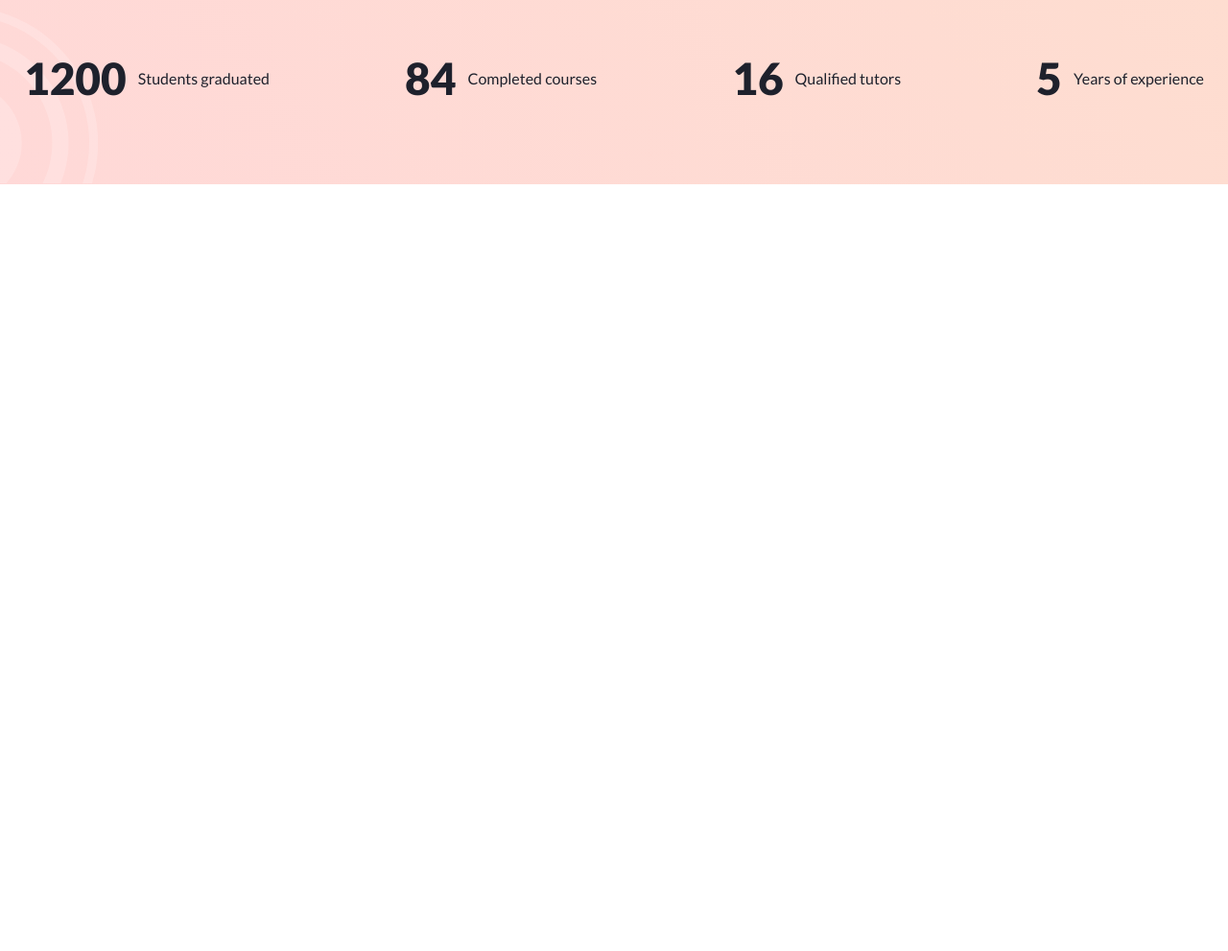
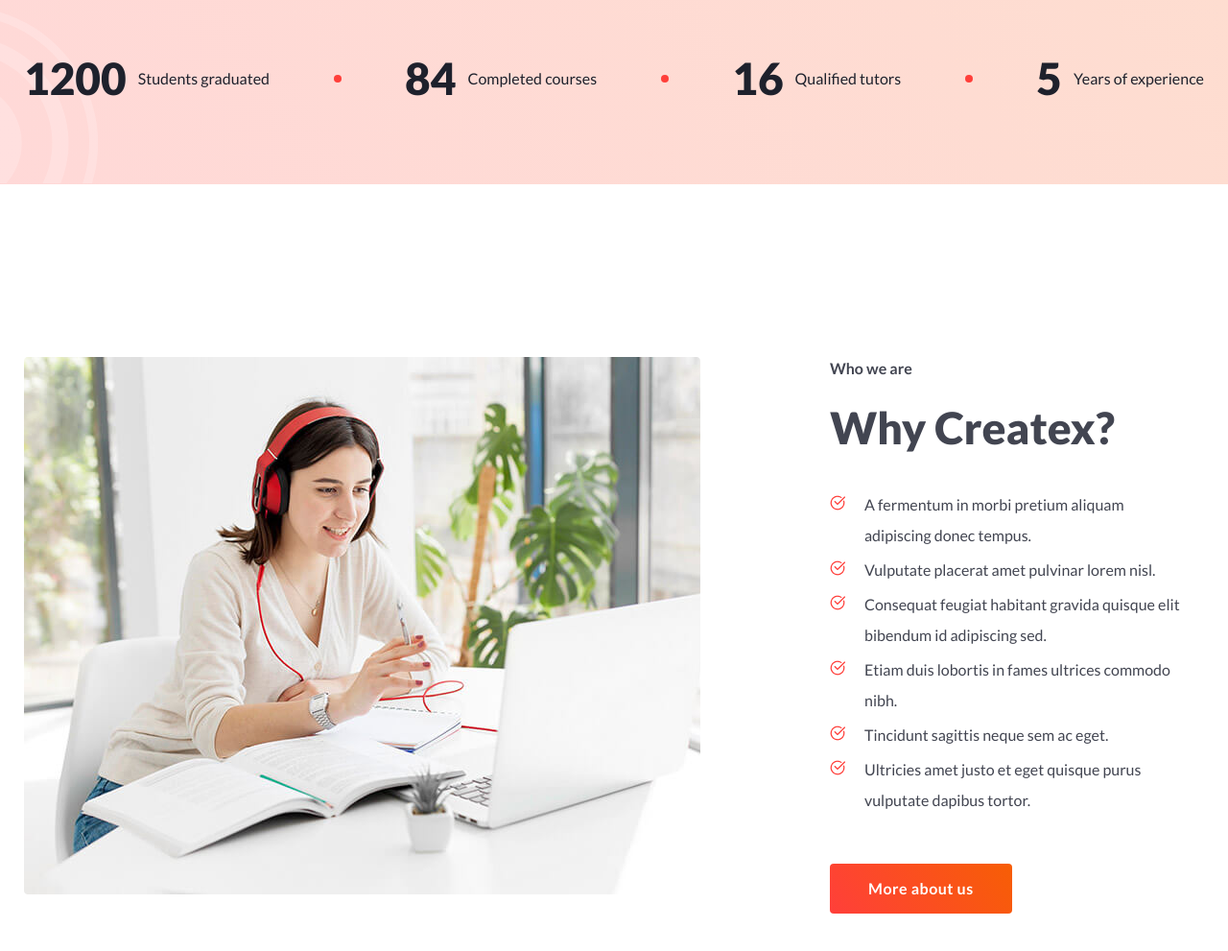
Before and after one commit to VitaliiDiurd/lessons, a plain HTML site: page lesson_15/index.html in a window 1280 px wide. Shown: the part 889-1880 px from the top of the page at 96% size. Before the commit the page ends 1180 px from the top, so only its background shows below. Drawn offline with Linux system fonts and the light colour scheme.

Commit message:
Add files via upload

```diff
--- a/lesson_15/css/style.css
+++ b/lesson_15/css/style.css
@@ -158,7 +158,7 @@ body {
    height: 52px;
    border-radius: 50%;
    transition: background-color 0.3s ease 0s;
-   background: #FF3F3A url('../img/icons/play.svg') center no-repeat;
+   background: #FF3F3A url(../img/play.png) center no-repeat;
 }
 
 .body-main__play:hover::after {
@@ -209,19 +209,8 @@ body {
 }
 
 .body-main__image {
-   /* max-width: 602px; */
-
-   /* Дуже цікавий підхід */
-
-   /* Якщо відсоток від ширини об'єкту */
    max-width: 107.8%;
    transform: translate(7.8%, 0px);
-
-   /* Якщо конкретне значення*/
-   /*
-	max-width: 100%;
-	margin-right: -47px;
-	*/
 }
 
 .advantages-main {
@@ -251,9 +240,10 @@ body {
 }
 
 .advantages-main__circle {
-   border-radius: 50%;
+   border-radius: 100%;
    flex: 0 0 8px;
    height: 8px;
+   weight: 8px;
    background: #FF3F3A;
 }
 
@@ -317,3 +307,59 @@ body {
    bottom: 18%;
    right: -1.5%;
 }
+
+.content-main_text ul {
+   margin-bottom: 50px;
+}
+
+.content-main_text li {
+   font-weight: 400;
+   font-size: 16px;
+   line-height: 200%;
+   margin-bottom: 4px;
+   padding-left: 36px;
+   background: url(../img/vector.png) 0 6px no-repeat;
+}
+
+
+.main-reasons__container {
+   margin-bottom: 180px;
+   margin-top: 180px;
+}
+
+.main-reasons__container {
+   flex: 0 1 50%;
+   padding-right: 40px;
+   align-self: center;
+}
+
+.main-reasons__media {
+   flex: 0 1 50%;
+}
+
+.main-reasons__image {
+   max-width: 107.8%;
+   transform: translate(7.8%, 0px);
+}
+
+.content-main {}
+
+.main-reasons__container {
+   display: flex;
+}
+
+.content-main {
+   padding-left: 135px;
+}
+
+.content-main__title {
+   font-size: 16px;
+   font-weight: 700;
+   margin-bottom: 15px;
+}
+
+.content-main_title {
+   font-size: 46px;
+   font-weight: 900;
+   margin-bottom: 30px;
+}
--- a/lesson_15/index.html
+++ b/lesson_15/index.html
@@ -8,7 +8,7 @@
    <link rel="stylesheet" href="css/reset.css">
    <link rel="stylesheet" href="css/style.css">
    <link rel="stylesheet" href="css/common.css">
-   <title>Lesson 15</title>
+   <title>Lesson 17</title>
 </head>
 
 <body>
@@ -69,13 +69,22 @@
                   <div class="item-advantages__value">1200</div>
                   <div class="item-advantages__text">Students graduated</div>
                </div>
+               <div class="advantages-main__circle ">
+                  <a href="" class=""><span></span></a>
+               </div>
                <div class="advantages-main__item item-advantages">
                   <div class="item-advantages__value">84</div>
                   <div class="item-advantages__text">Completed courses</div>
                </div>
+               <div class="advantages-main__circle ">
+                  <a href="" class=""><span></span></a>
+               </div>
                <div class="advantages-main__item item-advantages">
                   <div class="item-advantages__value">16</div>
                   <div class="item-advantages__text">Qualified tutors</div>
+               </div>
+               <div class="advantages-main__circle ">
+                  <a href="" class=""><span></span></a>
                </div>
                <div class="advantages-main__item item-advantages">
                   <div class="item-advantages__value">5</div>
@@ -94,6 +103,34 @@
             <div class="decor-main__item decor-main__item--6"></div>
          </div>
       </section>
+
+      <section class="page_main main-reasons">
+         <div class="main-reasons__container">
+            <div class="main-reasons_media">
+               <a href="" class="main-reasons__image">
+                  <img src="img/women.png" alt="Women">
+               </a>
+            </div>
+            <div class="main-reasons content-main">
+               <h3 class="content-main__title">Who we are </h2>
+                  <h2 class="content-main_title">Why Createx? </h2>
+                  <div class="content-main_text">
+                     <ul>
+                        <li>A fermentum in morbi pretium aliquam adipiscing donec tempus.</li>
+                        <li>Vulputate placerat amet pulvinar lorem nisl.</li>
+                        <li>Consequat feugiat habitant gravida quisque elit bibendum id adipiscing sed.</li>
+                        <li>Etiam duis lobortis in fames ultrices commodo nibh.</li>
+                        <li>Tincidunt sagittis neque sem ac eget.</li>
+                        <li>Ultricies amet justo et eget quisque purus vulputate dapibus tortor.</li>
+                     </ul>
+                  </div>
+                  <div class="content-main button">
+                     <a href="">More about us</a>
+                  </div>
+            </div>
+         </div>
+      </section>
+
    </main>
 
    </div>
```
Also changed, not shown: lesson_15/img/shapes6.svg (added), lesson_15/img/vector.png (added), lesson_15/img/women.png (added).
